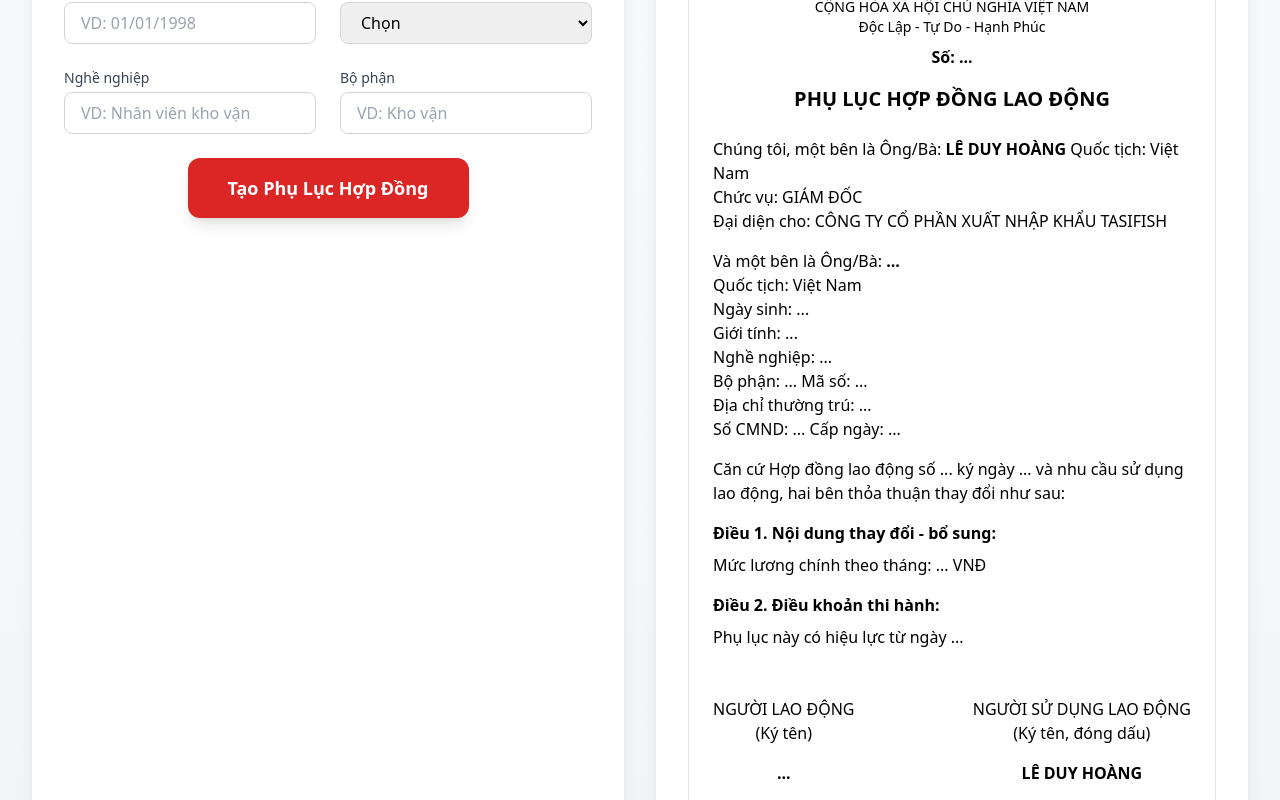
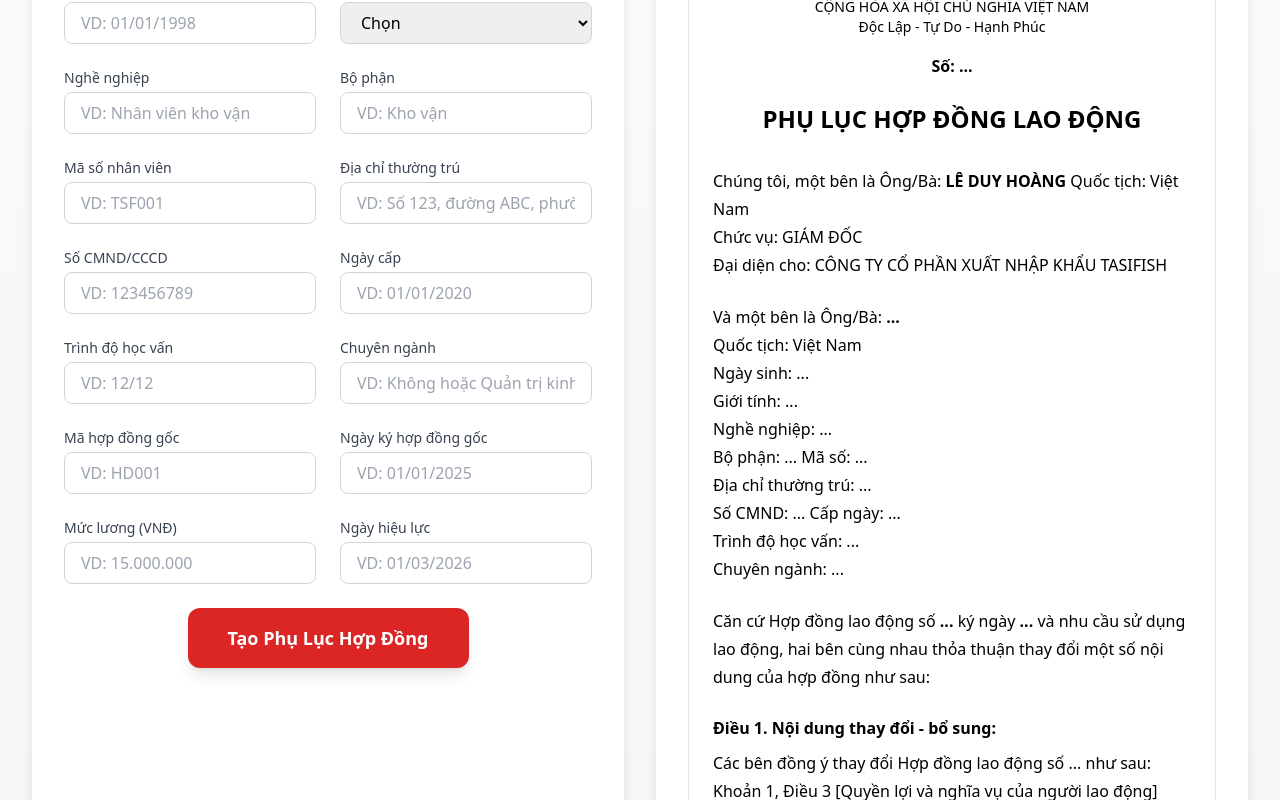
Before and after one commit to thvnn116/document-generator, a Next.js app: page / in a window 1280 px wide. Shown: the part 240-1040 px from the top of the page. Built offline with nearby package versions, Linux system fonts and the light colour scheme.

Commit message:
Update index.js

```diff
--- a/pages/index.js
+++ b/pages/index.js
@@ -1,7 +1,6 @@
 export const dynamic = 'force-dynamic';
 export const revalidate = 0;
 
-import { useState } from 'react';
 import { useForm } from 'react-hook-form';
 import { zodResolver } from '@hookform/resolvers/zod';
 import * as z from 'zod';
@@ -26,8 +25,6 @@
 });
 
 export default function Home() {
-  const [loading, setLoading] = useState(false);
-
   const {
     register,
     handleSubmit,
@@ -55,11 +52,9 @@
     },
   });
 
-  const formData = watch();  // Lấy tất cả giá trị realtime
+  const formData = watch();
 
   const onSubmit = async (data) => {
-    setLoading(true);
-
     try {
       const response = await fetch('/api/generate', {
         method: 'POST',
@@ -80,8 +75,6 @@
       window.URL.revokeObjectURL(url);
     } catch (err) {
       alert('Có lỗi: ' + err.message);
-    } finally {
-      setLoading(false);
     }
   };
 
@@ -93,32 +86,29 @@
         </h1>
 
         <div className="grid grid-cols-1 lg:grid-cols-2 gap-8">
-          {/* Bên trái: Form */}
+          {/* Cột trái: Form nhập liệu */}
           <div className="bg-white rounded-2xl shadow-lg p-6 md:p-8">
             <form onSubmit={handleSubmit(onSubmit)} className="space-y-6">
               <div className="grid grid-cols-1 md:grid-cols-2 gap-6">
-                {/* 1 */}
+
                 <div>
                   <label className="block text-sm font-medium text-gray-700 mb-1">Mã Phụ Lục</label>
                   <input {...register('MS_HDLD')} placeholder="VD: 001/2026" className="w-full px-4 py-2 border border-gray-300 rounded-lg focus:ring-2 focus:ring-red-500 focus:border-red-500 outline-none transition" />
                   {errors.MS_HDLD && <p className="mt-1 text-sm text-red-600">{errors.MS_HDLD.message}</p>}
                 </div>
 
-                {/* 2 */}
                 <div>
                   <label className="block text-sm font-medium text-gray-700 mb-1">Họ tên người lao động</label>
                   <input {...register('HO_TEN')} placeholder="VD: Nguyễn Văn A" className="w-full px-4 py-2 border border-gray-300 rounded-lg focus:ring-2 focus:ring-red-500 focus:border-red-500 outline-none transition" />
                   {errors.HO_TEN && <p className="mt-1 text-sm text-red-600">{errors.HO_TEN.message}</p>}
                 </div>
 
-                {/* 3 */}
                 <div>
                   <label className="block text-sm font-medium text-gray-700 mb-1">Ngày sinh</label>
                   <input {...register('NGAY_SINH')} placeholder="VD: 01/01/1998" className="w-full px-4 py-2 border border-gray-300 rounded-lg focus:ring-2 focus:ring-red-500 focus:border-red-500 outline-none transition" />
                   {errors.NGAY_SINH && <p className="mt-1 text-sm text-red-600">{errors.NGAY_SINH.message}</p>}
                 </div>
 
-                {/* 4 */}
                 <div>
                   <label className="block text-sm font-medium text-gray-700 mb-1">Giới tính</label>
                   <select {...register('GIOI_TINH')} className="w-full px-4 py-2 border border-gray-300 rounded-lg focus:ring-2 focus:ring-red-500 focus:border-red-500 outline-none transition">
@@ -129,58 +119,109 @@
                   {errors.GIOI_TINH && <p className="mt-1 text-sm text-red-600">{errors.GIOI_TINH.message}</p>}
                 </div>
 
-                {/* Thêm các field còn lại theo pattern tương tự (5 đến 16) */}
-                {/* Để ngắn gọn, mình chỉ liệt kê 4 field đầu. Bạn copy pattern từ field 1-4 và thay tên field + placeholder cho 12 field còn lại */}
-                {/* Field 5: Nghề nghiệp */}
                 <div>
                   <label className="block text-sm font-medium text-gray-700 mb-1">Nghề nghiệp</label>
                   <input {...register('NGHE_NGHIEP')} placeholder="VD: Nhân viên kho vận" className="w-full px-4 py-2 border border-gray-300 rounded-lg focus:ring-2 focus:ring-red-500 focus:border-red-500 outline-none transition" />
                   {errors.NGHE_NGHIEP && <p className="mt-1 text-sm text-red-600">{errors.NGHE_NGHIEP.message}</p>}
                 </div>
 
-                {/* Field 6: Bộ phận */}
                 <div>
                   <label className="block text-sm font-medium text-gray-700 mb-1">Bộ phận</label>
                   <input {...register('BO_PHAN')} placeholder="VD: Kho vận" className="w-full px-4 py-2 border border-gray-300 rounded-lg focus:ring-2 focus:ring-red-500 focus:border-red-500 outline-none transition" />
                   {errors.BO_PHAN && <p className="mt-1 text-sm text-red-600">{errors.BO_PHAN.message}</p>}
                 </div>
 
-                {/* ... Tiếp tục copy pattern cho field 7-16 tương tự */}
+                <div>
+                  <label className="block text-sm font-medium text-gray-700 mb-1">Mã số nhân viên</label>
+                  <input {...register('MS_NV')} placeholder="VD: TSF001" className="w-full px-4 py-2 border border-gray-300 rounded-lg focus:ring-2 focus:ring-red-500 focus:border-red-500 outline-none transition" />
+                  {errors.MS_NV && <p className="mt-1 text-sm text-red-600">{errors.MS_NV.message}</p>}
+                </div>
+
+                <div>
+                  <label className="block text-sm font-medium text-gray-700 mb-1">Địa chỉ thường trú</label>
+                  <input {...register('DC_THUONG_TRU')} placeholder="VD: Số 123, đường ABC, phường XYZ, TP. Vĩnh Long" className="w-full px-4 py-2 border border-gray-300 rounded-lg focus:ring-2 focus:ring-red-500 focus:border-red-500 outline-none transition" />
+                  {errors.DC_THUONG_TRU && <p className="mt-1 text-sm text-red-600">{errors.DC_THUONG_TRU.message}</p>}
+                </div>
+
+                <div>
+                  <label className="block text-sm font-medium text-gray-700 mb-1">Số CMND/CCCD</label>
+                  <input {...register('SO_CMND')} placeholder="VD: 123456789" className="w-full px-4 py-2 border border-gray-300 rounded-lg focus:ring-2 focus:ring-red-500 focus:border-red-500 outline-none transition" />
+                  {errors.SO_CMND && <p className="mt-1 text-sm text-red-600">{errors.SO_CMND.message}</p>}
+                </div>
+
+                <div>
+                  <label className="block text-sm font-medium text-gray-700 mb-1">Ngày cấp</label>
+                  <input {...register('NGAY_CAP')} placeholder="VD: 01/01/2020" className="w-full px-4 py-2 border border-gray-300 rounded-lg focus:ring-2 focus:ring-red-500 focus:border-red-500 outline-none transition" />
+                  {errors.NGAY_CAP && <p className="mt-1 text-sm text-red-600">{errors.NGAY_CAP.message}</p>}
+                </div>
+
+                <div>
+                  <label className="block text-sm font-medium text-gray-700 mb-1">Trình độ học vấn</label>
+                  <input {...register('HOC_VAN')} placeholder="VD: 12/12" className="w-full px-4 py-2 border border-gray-300 rounded-lg focus:ring-2 focus:ring-red-500 focus:border-red-500 outline-none transition" />
+                  {errors.HOC_VAN && <p className="mt-1 text-sm text-red-600">{errors.HOC_VAN.message}</p>}
+                </div>
+
+                <div>
+                  <label className="block text-sm font-medium text-gray-700 mb-1">Chuyên ngành</label>
+                  <input {...register('CHUYEN_NGANH')} placeholder="VD: Không hoặc Quản trị kinh doanh" className="w-full px-4 py-2 border border-gray-300 rounded-lg focus:ring-2 focus:ring-red-500 focus:border-red-500 outline-none transition" />
+                  {errors.CHUYEN_NGANH && <p className="mt-1 text-sm text-red-600">{errors.CHUYEN_NGANH.message}</p>}
+                </div>
+
+                <div>
+                  <label className="block text-sm font-medium text-gray-700 mb-1">Mã hợp đồng gốc</label>
+                  <input {...register('MS_HD')} placeholder="VD: HD001" className="w-full px-4 py-2 border border-gray-300 rounded-lg focus:ring-2 focus:ring-red-500 focus:border-red-500 outline-none transition" />
+                  {errors.MS_HD && <p className="mt-1 text-sm text-red-600">{errors.MS_HD.message}</p>}
+                </div>
+
+                <div>
+                  <label className="block text-sm font-medium text-gray-700 mb-1">Ngày ký hợp đồng gốc</label>
+                  <input {...register('NGAY_KY_HD')} placeholder="VD: 01/01/2025" className="w-full px-4 py-2 border border-gray-300 rounded-lg focus:ring-2 focus:ring-red-500 focus:border-red-500 outline-none transition" />
+                  {errors.NGAY_KY_HD && <p className="mt-1 text-sm text-red-600">{errors.NGAY_KY_HD.message}</p>}
+                </div>
+
+                <div>
+                  <label className="block text-sm font-medium text-gray-700 mb-1">Mức lương (VNĐ)</label>
+                  <input {...register('MUC_LUONG')} placeholder="VD: 15.000.000" className="w-full px-4 py-2 border border-gray-300 rounded-lg focus:ring-2 focus:ring-red-500 focus:border-red-500 outline-none transition" />
+                  {errors.MUC_LUONG && <p className="mt-1 text-sm text-red-600">{errors.MUC_LUONG.message}</p>}
+                </div>
+
+                <div>
+                  <label className="block text-sm font-medium text-gray-700 mb-1">Ngày hiệu lực</label>
+                  <input {...register('NGAY_HL')} placeholder="VD: 01/03/2026" className="w-full px-4 py-2 border border-gray-300 rounded-lg focus:ring-2 focus:ring-red-500 focus:border-red-500 outline-none transition" />
+                  {errors.NGAY_HL && <p className="mt-1 text-sm text-red-600">{errors.NGAY_HL.message}</p>}
+                </div>
               </div>
 
               <div className="text-center mt-10">
                 <button
                   type="submit"
-                  disabled={loading}
-                  className={`w-full md:w-auto px-10 py-4 bg-red-600 text-white font-bold text-lg rounded-xl shadow-lg hover:bg-red-700 focus:outline-none focus:ring-4 focus:ring-red-300 transition disabled:opacity-60 disabled:cursor-not-allowed ${
-                    loading ? 'animate-pulse' : ''
-                  }`}
+                  className="w-full md:w-auto px-10 py-4 bg-red-600 text-white font-bold text-lg rounded-xl shadow-lg hover:bg-red-700 focus:outline-none focus:ring-4 focus:ring-red-300 transition"
                 >
-                  {loading ? 'Đang tạo...' : 'Tạo Phụ Lục Hợp Đồng'}
+                  Tạo Phụ Lục Hợp Đồng
                 </button>
               </div>
             </form>
           </div>
 
-          {/* Bên phải: Realtime Preview */}
+          {/* Cột phải: Realtime Preview */}
           <div className="bg-white rounded-2xl shadow-lg p-6 md:p-8">
             <h2 className="text-2xl font-bold text-gray-800 mb-6 text-center">Preview Phụ Lục Hợp Đồng</h2>
-            <div className="prose prose-sm md:prose-base max-w-none border border-gray-200 rounded-lg p-6 bg-white min-h-[600px] overflow-auto">
-              <div className="text-center mb-6">
-                <h3 className="text-xl font-bold">CÔNG TY CỔ PHẦN XUẤT NHẬP KHẨU TASIFISH</h3>
+            <div className="prose prose-sm md:prose-base max-w-none border border-gray-200 rounded-lg p-6 bg-white min-h-[800px] overflow-auto leading-relaxed">
+              <div className="text-center mb-8">
+                <h3 className="text-xl font-bold uppercase">CÔNG TY CỔ PHẦN XUẤT NHẬP KHẨU TASIFISH</h3>
                 <p className="text-sm">CỘNG HÒA XÃ HỘI CHỦ NGHĨA VIỆT NAM</p>
                 <p className="text-sm">Độc Lập - Tự Do - Hạnh Phúc</p>
-                <p className="font-bold mt-2">Số: {formData.MS_HDLD || '...'}</p>
-                <h2 className="text-xl font-bold mt-4">PHỤ LỤC HỢP ĐỒNG LAO ĐỘNG</h2>
+                <p className="font-bold mt-4">Số: {formData.MS_HDLD || '...'}</p>
+                <h2 className="text-2xl font-bold mt-6">PHỤ LỤC HỢP ĐỒNG LAO ĐỘNG</h2>
               </div>
 
-              <p className="mb-4">
+              <p className="mb-6 leading-7">
                 Chúng tôi, một bên là Ông/Bà: <strong>LÊ DUY HOÀNG</strong> Quốc tịch: Việt Nam<br />
                 Chức vụ: GIÁM ĐỐC<br />
                 Đại diện cho: CÔNG TY CỔ PHẦN XUẤT NHẬP KHẨU TASIFISH
               </p>
 
-              <p className="mb-4">
+              <p className="mb-6 leading-7">
                 Và một bên là Ông/Bà: <strong>{formData.HO_TEN || '...'}</strong><br />
                 Quốc tịch: Việt Nam<br />
                 Ngày sinh: {formData.NGAY_SINH || '...'}<br />
@@ -188,33 +229,38 @@
                 Nghề nghiệp: {formData.NGHE_NGHIEP || '...'}<br />
                 Bộ phận: {formData.BO_PHAN || '...'} Mã số: {formData.MS_NV || '...'}<br />
                 Địa chỉ thường trú: {formData.DC_THUONG_TRU || '...'}<br />
-                Số CMND: {formData.SO_CMND || '...'} Cấp ngày: {formData.NGAY_CAP || '...'}
+                Số CMND: {formData.SO_CMND || '...'} Cấp ngày: {formData.NGAY_CAP || '...'}<br />
+                Trình độ học vấn: {formData.HOC_VAN || '...'}<br />
+                Chuyên ngành: {formData.CHUYEN_NGANH || '...'}
               </p>
 
-              <p className="mb-4">
-                Căn cứ Hợp đồng lao động số {formData.MS_HD || '...'} ký ngày {formData.NGAY_KY_HD || '...'} và nhu cầu sử dụng lao động, hai bên thỏa thuận thay đổi như sau:
+              <p className="mb-6 leading-7">
+                Căn cứ Hợp đồng lao động số <strong>{formData.MS_HD || '...'}</strong> ký ngày <strong>{formData.NGAY_KY_HD || '...'}</strong> và nhu cầu sử dụng lao động, hai bên cùng nhau thỏa thuận thay đổi một số nội dung của hợp đồng như sau:
               </p>
 
               <p className="font-bold mb-2">Điều 1. Nội dung thay đổi - bổ sung:</p>
-              <p className="mb-4">
-                Mức lương chính theo tháng: {formData.MUC_LUONG || '...'} VNĐ
+              <p className="mb-6 leading-7">
+                Các bên đồng ý thay đổi Hợp đồng lao động số {formData.MS_HD || '...'} như sau:<br />
+                Khoản 1, Điều 3 [Quyền lợi và nghĩa vụ của người lao động]<br />
+                - Mức lương chính theo tháng: <strong>{formData.MUC_LUONG || '...'} VNĐ</strong>
               </p>
 
               <p className="font-bold mb-2">Điều 2. Điều khoản thi hành:</p>
-              <p className="mb-4">
-                Phụ lục này có hiệu lực từ ngày {formData.NGAY_HL || '...'}
+              <p className="mb-6 leading-7">
+                Trừ những nội dung thay đổi nêu tại Điều 1, Phụ lục hợp đồng này, các nội dung khác trong hợp đồng lao động số {formData.MS_HD || '...'} không thay đổi.<br />
+                Phụ lục Hợp đồng lao động này là một phần không tách rời Hợp đồng lao động số {formData.MS_HD || '...'} và được làm thành 02 (hai) bản, các bản có giá trị pháp lý ngang nhau, mỗi bên giữ 01 (một) bản và có hiệu lực từ ngày <strong>{formData.NGAY_HL || '...'}</strong>.
               </p>
 
-              <div className="mt-12 flex justify-between">
-                <div className="text-center">
-                  <p>NGƯỜI LAO ĐỘNG</p>
+              <div className="mt-16 flex justify-between text-center">
+                <div>
+                  <p className="font-bold">NGƯỜI LAO ĐỘNG</p>
                   <p>(Ký tên)</p>
-                  <p className="mt-4 font-bold">{formData.HO_TEN || '...'}</p>
+                  <p className="mt-10 font-bold">{formData.HO_TEN || '...'}</p>
                 </div>
-                <div className="text-center">
-                  <p>NGƯỜI SỬ DỤNG LAO ĐỘNG</p>
+                <div>
+                  <p className="font-bold">NGƯỜI SỬ DỤNG LAO ĐỘNG</p>
                   <p>(Ký tên, đóng dấu)</p>
-                  <p className="mt-4 font-bold">LÊ DUY HOÀNG</p>
+                  <p className="mt-10 font-bold">LÊ DUY HOÀNG</p>
                 </div>
               </div>
             </div>
```
